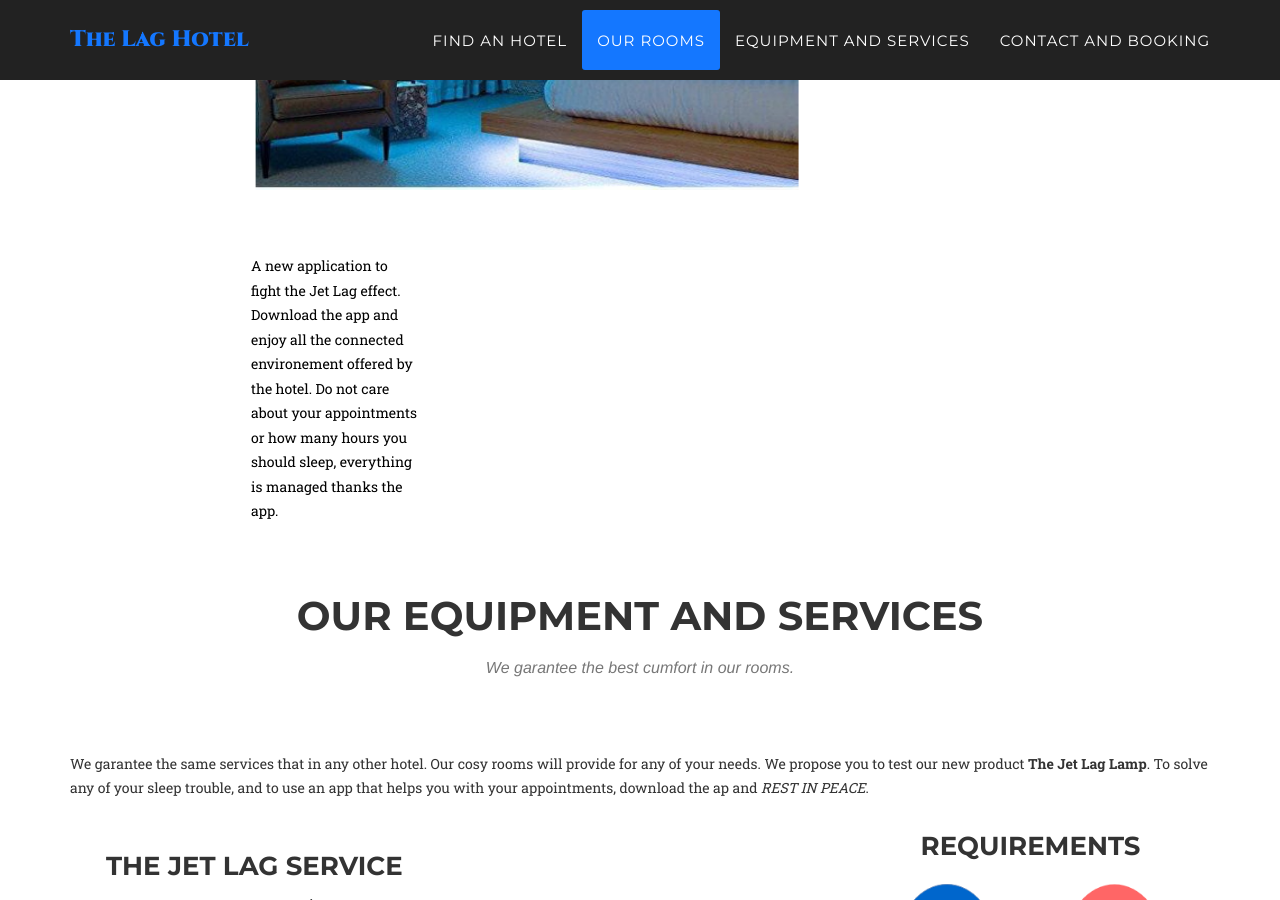
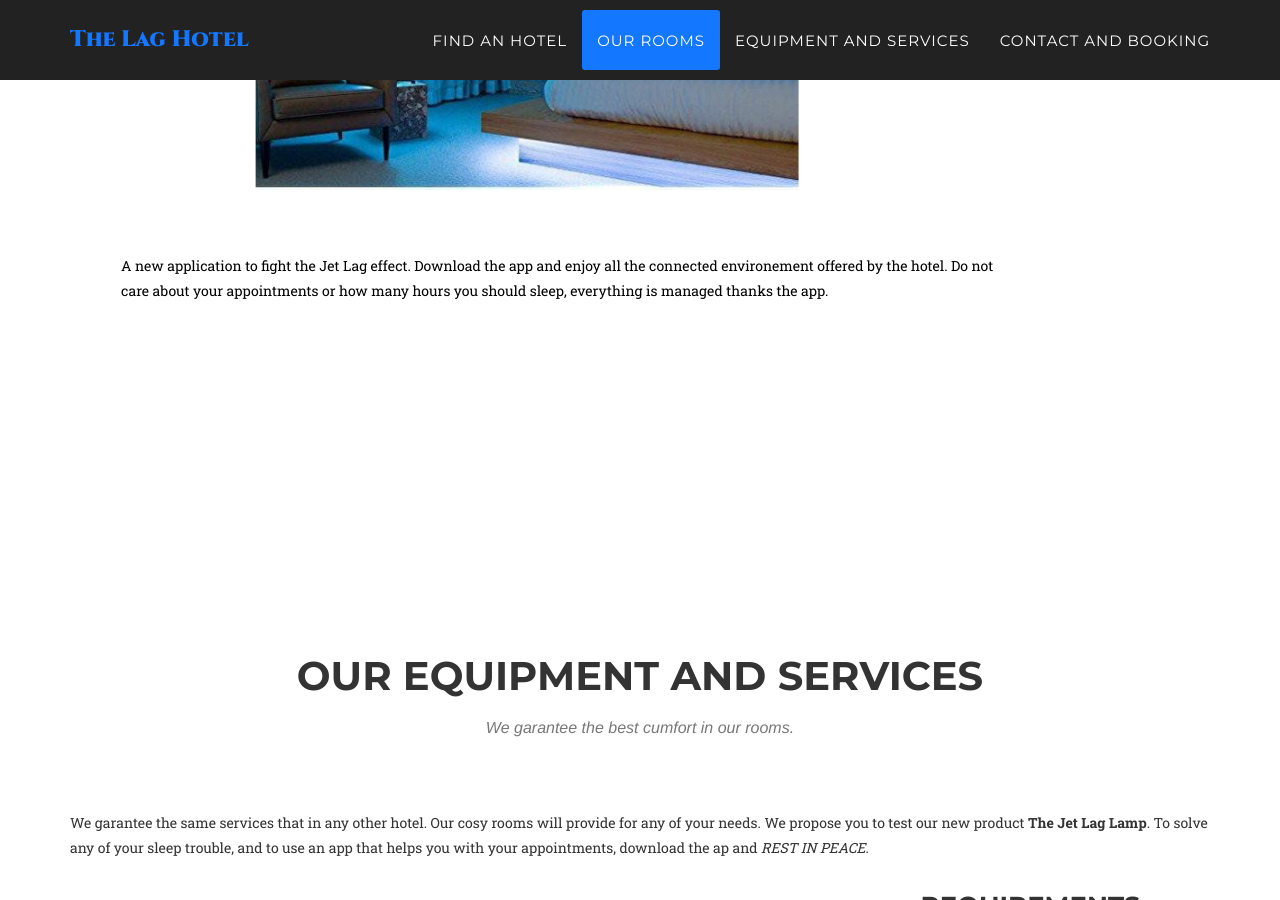
Before and after one commit to VincentGautier/Hotel-web-site, a Jekyll site: the page built from index.html, in a window 1280 px wide and 900 px high, scrolled down 2600 px. Built offline with Jekyll 4.4.1, drawn with Linux system fonts in a browser that asks for light colours; some web fonts are replaced.

Commit message:
Update our_rooms.html

```diff
--- a/_includes/our_rooms.html
+++ b/_includes/our_rooms.html
@@ -13,7 +13,7 @@
 	<div class="row text-center">
             <h3>The Room Service</h3>
 	</div>
-        <div class="bloc">
+        <div class="bloc_rooms">
             <img src="img/room.png" width="820" height="800" align="center" alt=""/>
 
                 <p> A new application to fight the Jet Lag effect. Download the app and enjoy all the connected environement offered
```
